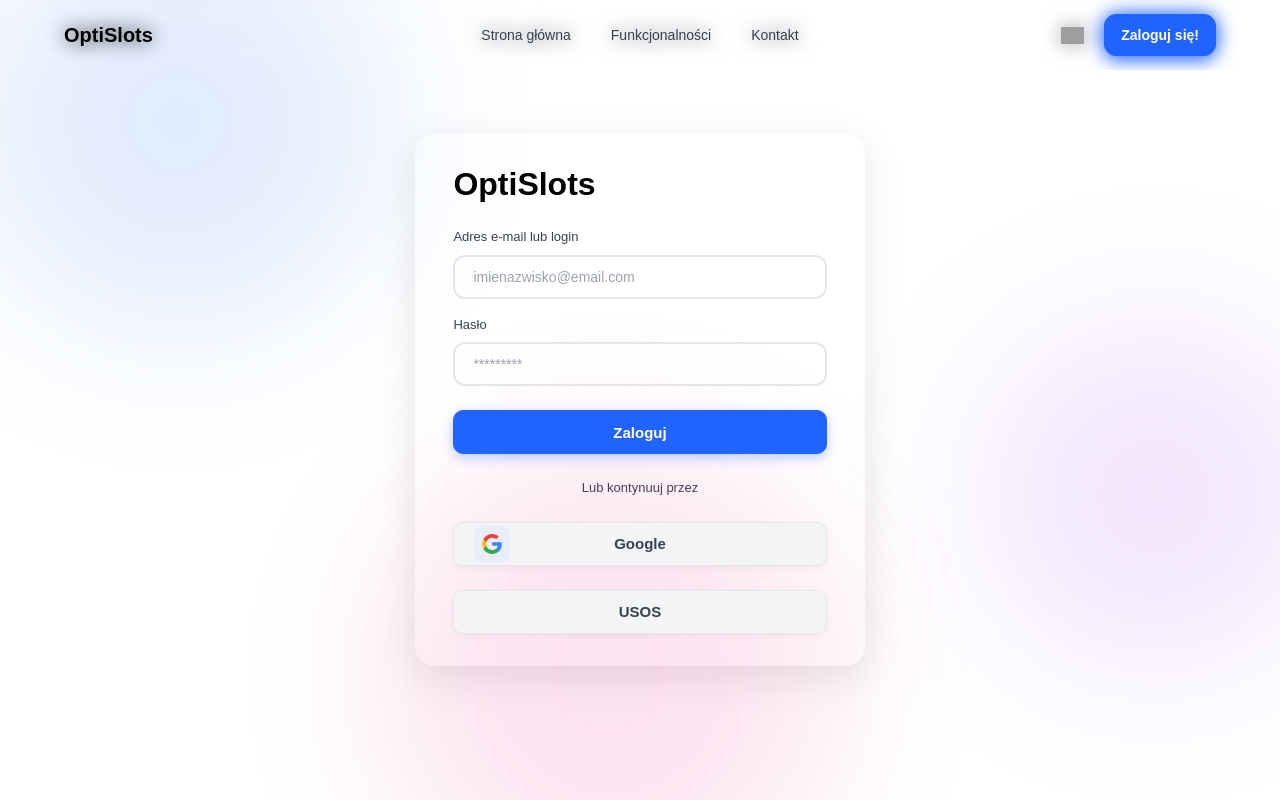
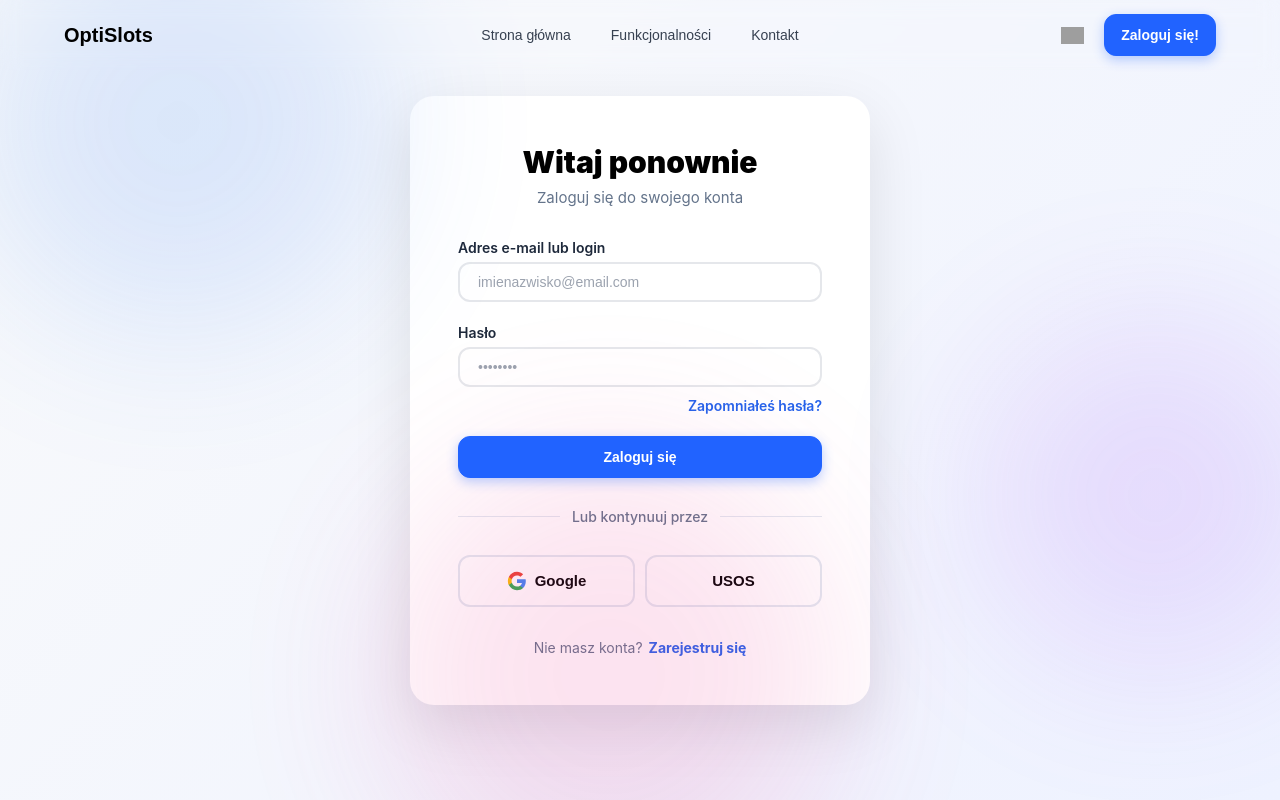
Before and after one commit to zawodev/ZPI-evolutionary-planner, a Next.js app in the folder frontend/evoplanner_frontend/: page /login in a window 1280 px wide. Built offline with nearby package versions, Linux system fonts and the light colour scheme; grey boxes are pictures that could not be loaded.

Commit message:
feat(frontend-login): redesing of whole login page

```diff
--- /dev/null
+++ b/frontend/evoplanner_frontend/components/AuthCard.js
@@ -0,0 +1,70 @@
+// components/AuthCard.jsx
+import React from "react";
+
+export default function AuthCard({ title, subtitle, error, children }) {
+  return (
+    <div style={styles.wrapper}>
+      <div style={styles.card}>
+        <div style={styles.header}>
+          <h2 style={styles.title}>{title}</h2>
+          {subtitle && <p style={styles.subtitle}>{subtitle}</p>}
+        </div>
+
+        {error && <div style={styles.error}>{error}</div>}
+
+        <div style={styles.content}>{children}</div>
+      </div>
+    </div>
+  );
+}
+
+const styles = {
+  wrapper: {
+    display: "flex",
+    justifyContent: "center",
+    alignItems: "center",
+    minHeight: "100vh",
+    padding: "40px 20px",
+    background: "linear-gradient(135deg, #f9fafb, #eef2ff)",
+    fontFamily:
+      '-apple-system, BlinkMacSystemFont, "Segoe UI", Roboto, "Helvetica Neue", Arial, sans-serif',
+  },
+  card: {
+    background: "#fff",
+    borderRadius: "24px",
+    padding: "48px",
+    width: "100%",
+    maxWidth: "460px",
+    boxShadow: "0 20px 60px rgba(0,0,0,0.1)",
+  },
+  header: {
+    textAlign: "center",
+    marginBottom: "32px",
+  },
+  title: {
+    fontSize: "30px",
+    fontWeight: 900,
+    color: "#000",
+    margin: "0 0 8px",
+  },
+  subtitle: {
+    fontSize: "15px",
+    color: "#64748b",
+    margin: 0,
+  },
+  error: {
+    background: "#fee2e2",
+    border: "1px solid #fecaca",
+    color: "#dc2626",
+    padding: "12px 16px",
+    borderRadius: "12px",
+    fontSize: "14px",
+    fontWeight: 500,
+    marginBottom: "20px",
+  },
+  content: {
+    display: "flex",
+    flexDirection: "column",
+    gap: "20px",
+  },
+};
--- a/frontend/evoplanner_frontend/pages/_app.js
+++ b/frontend/evoplanner_frontend/pages/_app.js
@@ -25,6 +25,7 @@
 import "@/styles/components/_slots.css";
 
 // Layout styles
+import "@/styles/layout/_auth.css";
 import "@/styles/layout/_contact.css";
 import "@/styles/layout/_header.css";
 import "@/styles/layout/_hero.css";
--- a/frontend/evoplanner_frontend/pages/login.js
+++ b/frontend/evoplanner_frontend/pages/login.js
@@ -1,16 +1,11 @@
-/* frontend/evoplanner_frontend/pages/login.js */
-import React, { useState } from "react";
-import Link from "next/link";
-import Navbar from "@/components/navbar/Navbar";
-import Image from "next/image";
-import { useRouter } from "next/router";
+import { useState } from "react";
+import AuthCard from "../components/AuthCard";
 
 export default function LoginPage() {
   const [login, setLogin] = useState("");
   const [password, setPassword] = useState("");
   const [error, setError] = useState("");
   const [isLoading, setIsLoading] = useState(false);
-  const router = useRouter();
 
   const handleLogin = async (e) => {
     e.preventDefault();
@@ -18,140 +13,106 @@
     setIsLoading(true);
 
     try {
-      const response = await fetch('http://127.0.0.1:8000/api/v1/identity/login/', {
-        method: 'POST',
-        headers: {
-          'Content-Type': 'application/json',
-        },
-        body: JSON.stringify({
-          username: login,
-          password: password
-        })
+      const response = await fetch("http://127.0.0.1:8000/api/v1/identity/login/", {
+        method: "POST",
+        headers: { "Content-Type": "application/json" },
+        body: JSON.stringify({ username: login, password }),
       });
 
       const data = await response.json();
 
       if (response.ok) {
-        if (data.access) {
-          localStorage.setItem('access_token', data.access);
-        }
-        if (data.refresh) {
-          localStorage.setItem('refresh_token', data.refresh);
-        }
-
-        if (data.user) {
-          localStorage.setItem('user', JSON.stringify(data.user));
-        }
-
-        router.push("/entries");
+        if (data.access) localStorage.setItem("access_token", data.access);
+        if (data.refresh) localStorage.setItem("refresh_token", data.refresh);
+        if (data.user) localStorage.setItem("user", JSON.stringify(data.user));
+        window.location.href = "/entries";
       } else {
         setError(data.message || data.detail || "Nieprawidłowy login lub hasło");
       }
-    } catch (error) {
-      console.error("Login failed:", error);
+    } catch (err) {
+      console.error("Login failed:", err);
       setError("Błąd połączenia z serwerem. Spróbuj ponownie.");
     } finally {
       setIsLoading(false);
     }
   };
 
-  const goToRegister = () => {
-    router.push("/register");
-  };
+  const goToRegister = () => (window.location.href = "/register");
 
   return (
-    <div className="background">
-      <Navbar />
-
-      <div className="login-container">
-        <div className="login-frame">
-          <div className="card card--login">
-            <strong className="logo logo--login">
-              OptiSlots
-            </strong>
-
-            <form onSubmit={handleLogin}>
-              {error && (
-                <div className="error-message">
-                  {error}
-                </div>
-              )}
-
-              <div className="login-input-wrapper">
-                <p className="info-text">Adres e-mail lub login</p>
+    <AuthCard title="Witaj ponownie" subtitle="Zaloguj się do swojego konta" error={error}>
+      <form className="login-form" onSubmit={handleLogin}>
+        <div className="login-field">
+          <label className="method-label">Adres e-mail lub login</label>
           <input
             type="text"
             placeholder="imienazwisko@email.com"
             value={login}
             onChange={(e) => setLogin(e.target.value)}
-                  className="input input--login"
-                  required
+            className="input"
             disabled={isLoading}
           />
         </div>
 
-              <div className="login-input-wrapper">
-                <p className="info-text">Hasło</p>
+        <div className="login-field">
+          <label className="method-label">Hasło</label>
           <input
             type="password"
-                  placeholder="*********"
+            placeholder="••••••••"
             value={password}
             onChange={(e) => setPassword(e.target.value)}
-                  className="input input--login"
-                  required
+            className="input"
             disabled={isLoading}
           />
+          <a href="#" className="forgot-password">
+            Zapomniałeś hasła?
+          </a>
         </div>
 
-              <div className="login-button-wrapper">
-                <button
-                  type="submit"
-                  className="btn btn--primary btn--form"
-                  disabled={isLoading}
-                >
-                  {isLoading ? 'Logowanie...' : 'Zaloguj'}
+        <button type="submit" className={`btn btn--primary ${isLoading ? "btn--disabled" : ""}`} disabled={isLoading}>
+          {isLoading ? "Logowanie..." : "Zaloguj się"}
+        </button>
+
+        <div className="divider">
+          <span className="line"></span>
+          <span className="divider-text">Lub kontynuuj przez</span>
+          <span className="line"></span>
+        </div>
+
+        <div className="socials">
+          <button onClick={goToRegister} type="button" className="social-btn" disabled={isLoading}>
+            <svg className="google-icon" viewBox="0 0 24 24">
+              <path
+                fill="#4285F4"
+                d="M22.56 12.25c0-.78-.07-1.53-.2-2.25H12v4.26h5.92c-.26 1.37-1.04 2.53-2.21 3.31v2.77h3.57c2.08-1.92 3.28-4.74 3.28-8.09z"
+              />
+              <path
+                fill="#34A853"
+                d="M12 23c2.97 0 5.46-.98 7.28-2.66l-3.57-2.77c-.98.66-2.23 1.06-3.71 1.06-2.86 0-5.29-1.93-6.16-4.53H2.18v2.84C3.99 20.53 7.7 23 12 23z"
+              />
+              <path
+                fill="#FBBC05"
+                d="M5.84 14.09c-.22-.66-.35-1.36-.35-2.09s.13-1.43.35-2.09V7.07H2.18C1.43 8.55 1 10.22 1 12s.43 3.45 1.18 4.93l2.85-2.22.81-.62z"
+              />
+              <path
+                fill="#EA4335"
+                d="M12 5.38c1.62 0 3.06.56 4.21 1.64l3.15-3.15C17.45 2.09 14.97 1 12 1 7.7 1 3.99 3.47 2.18 7.07l3.66 2.84c.87-2.6 3.3-4.53 6.16-4.53z"
+              />
+            </svg>
+            Google
+          </button>
+          <button onClick={goToRegister} type="button" className="social-btn" disabled={isLoading}>
+            USOS
           </button>
         </div>
 
-              <div className="login-divider">
-                <p className="info-text">
-                  Lub kontynuuj przez
-                </p>
-              </div>
-
-              <div className="login-button-wrapper">
-                <button
-                  type="button"
-                  onClick={goToRegister}
-                  className="btn btn--secondary btn--form btn--with-icon"
-                  disabled={isLoading}
-                >
-                  <div className="icon-wrapper">
-                    <Image
-                      src="/images/googleicon.svg"
-                      alt="Google Logo"
-                      width={20}
-                      height={20}
-                    />
-                  </div>
-                  <span>Google</span>
-                </button>
-              </div>
-
-              <div className="login-button-wrapper">
-                <button
-                  type="button"
-                  onClick={goToRegister}
-                  className="btn btn--secondary btn--form"
-                  disabled={isLoading}
-                >
-                  USOS
-                </button>
+        <div className="register-prompt">
+          <span className="register-text">Nie masz konta?</span>
+          <a href="/register" className="register-link">
+            Zarejestruj się
+          </a>
         </div>
       </form>
-          </div>
-        </div>
-      </div>
-    </div>
+    </AuthCard>
   );
 }
--- /dev/null
+++ b/frontend/evoplanner_frontend/styles/layout/_auth.css
@@ -0,0 +1,87 @@
+.login-form {
+  display: flex;
+  flex-direction: column;
+  gap: 22px;
+}
+
+.login-field {
+  display: flex;
+  flex-direction: column;
+  gap: 6px;
+}
+
+.forgot-password {
+  font-size: 14px;
+  color: #2563eb;
+  text-decoration: none;
+  font-weight: 600;
+  align-self: flex-end;
+  margin-top: 4px;
+}
+
+.divider {
+  display: flex;
+  align-items: center;
+  gap: 12px;
+  margin: 8px 0;
+}
+
+.line {
+  flex: 1;
+  height: 1px;
+  background: #e2e8f0;
+}
+
+.divider-text {
+  font-size: 14px;
+  color: #64748b;
+  font-weight: 500;
+}
+
+.socials {
+  display: grid;
+  grid-template-columns: 1fr 1fr;
+  gap: 10px;
+}
+
+.social-btn {
+  padding: 14px;
+  background: #fff;
+  border: 2px solid #e2e8f0;
+  border-radius: 12px;
+  font-size: 15px;
+  font-weight: 600;
+  display: flex;
+  align-items: center;
+  justify-content: center;
+  gap: 8px;
+  cursor: pointer;
+  transition: background 0.2s;
+}
+
+.social-btn:hover {
+  background: #f8fafc;
+}
+
+.google-icon {
+  width: 20px;
+  height: 20px;
+}
+
+.register-prompt {
+  text-align: center;
+  margin-top: 8px;
+}
+
+.register-text {
+  font-size: 14px;
+  color: #64748b;
+  margin-right: 6px;
+}
+
+.register-link {
+  font-size: 14px;
+  color: #2563eb;
+  text-decoration: none;
+  font-weight: 700;
+}
```
Lines whose indentation alone changed are shown as unchanged.
